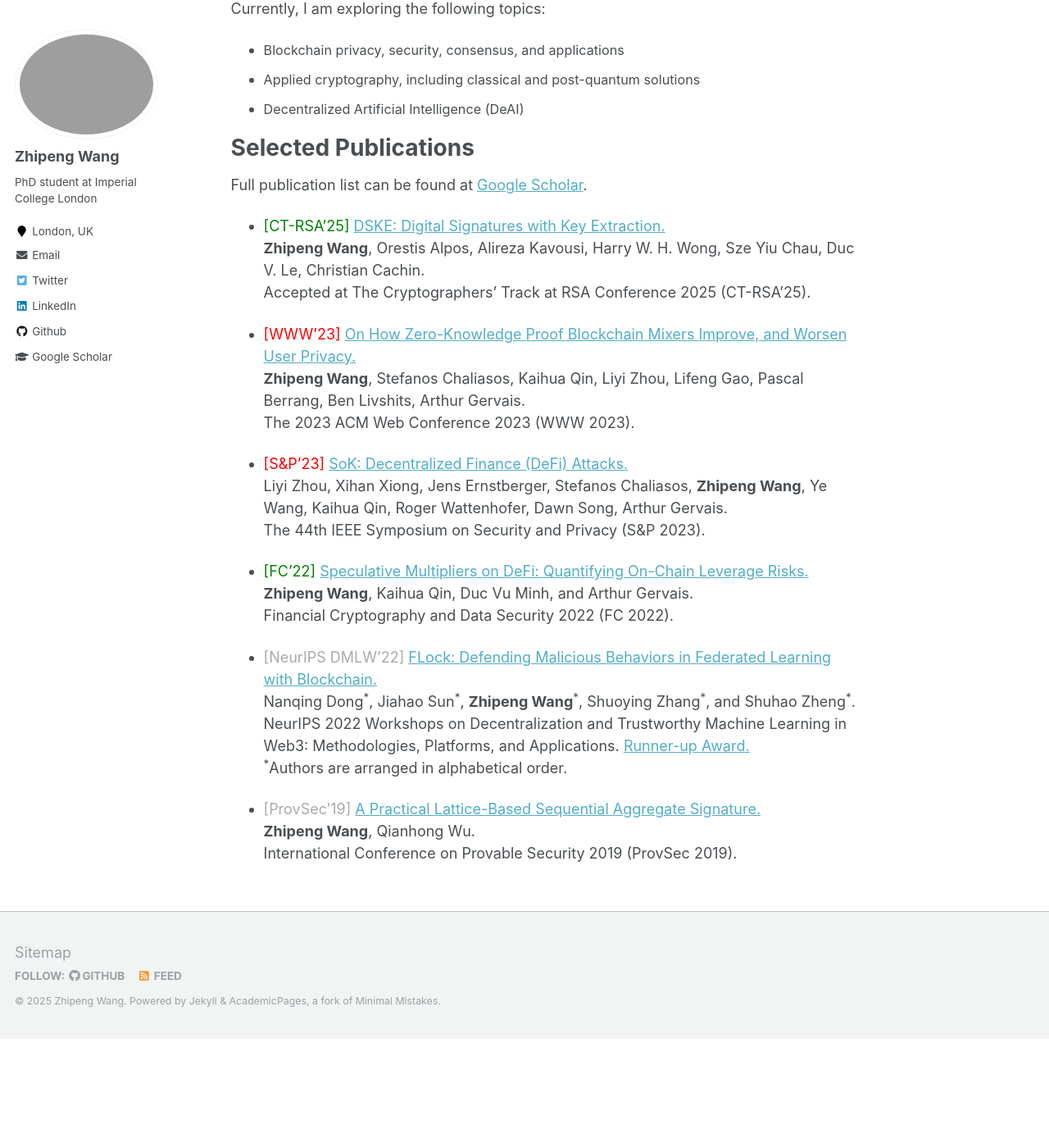
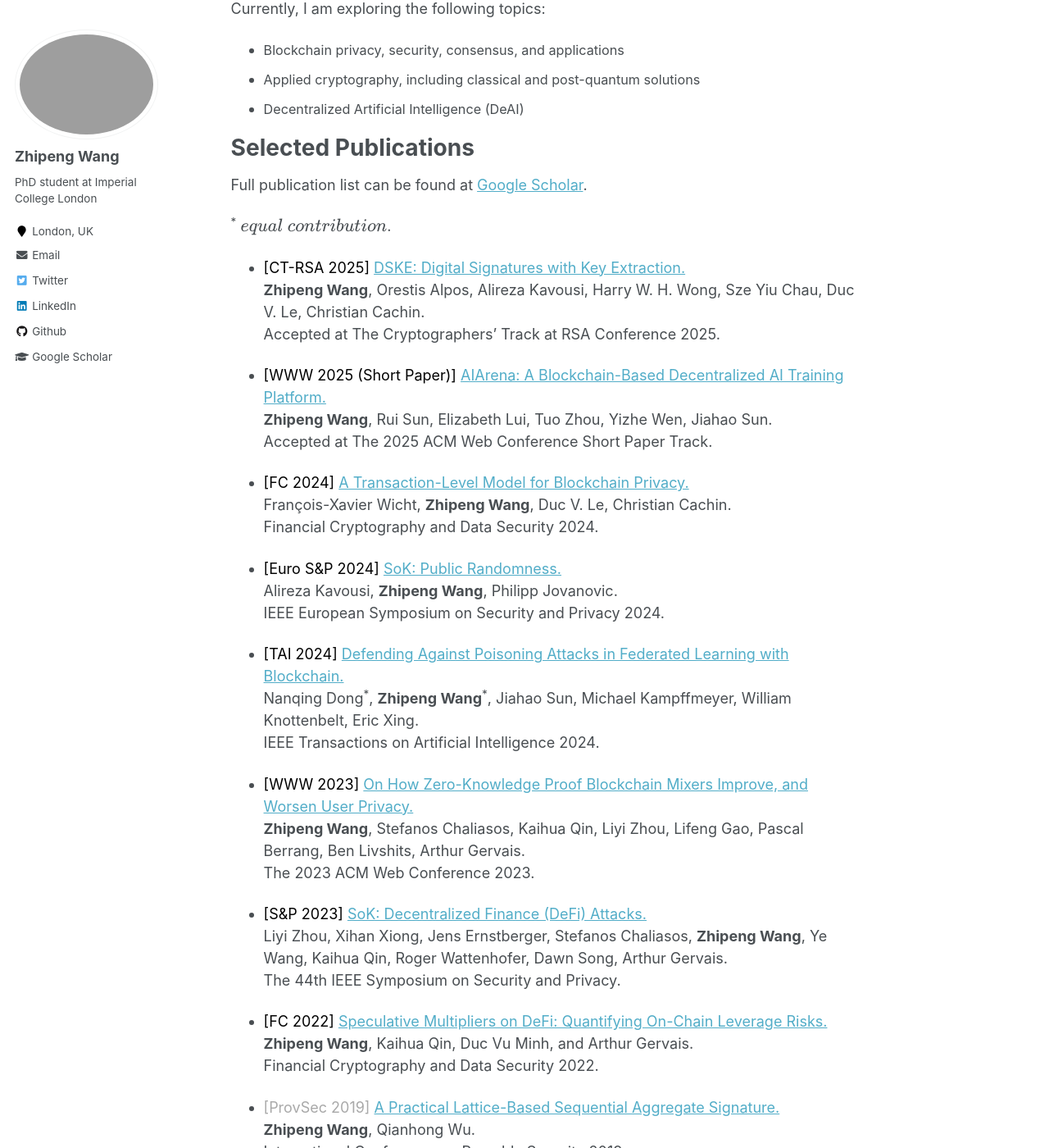
Before and after one commit to WZP321/profile, a Jekyll site: the page built from _pages/about.md, in a window 1280 px wide and 1400 px high, scrolled down 349 px. Shown: the whole window at 82% size. Built offline with Jekyll 4.4.1, drawn with Linux system fonts in a browser that asks for light colours; formulas are drawn with MathJax 3; before the commit the page ends 1616 px from its top, so only the background shows below that; some of the changed text lies outside the part shown.

Commit message:
update about me

```diff
--- a/_pages/about.md
+++ b/_pages/about.md
@@ -10,7 +10,6 @@ redirect_from:
 I am a Postdoctoral Research Associate in the [Department of Computing](https://www.imperial.ac.uk/computing/) at [Imperial College London](https://www.imperial.ac.uk/). Prior to this, I earned my PhD at [Imperial College London](https://www.imperial.ac.uk/), supervised by [Prof. William J. Knottenbelt](https://www.doc.ic.ac.uk/~wjk/). Previously, I obtained my Master’s degree, advised by [Prof. Qianhong Wu](https://scholar.google.com/citations?hl=en&user=eEzaPPYAAAAJ), and my Bachelor’s degree from [Beihang University](https://ev.buaa.edu.cn/).
 
 
-<!-- advised by [Prof. Qianhong Wu](https://scholar.google.com/citations?hl=en&user=eEzaPPYAAAAJ), and  from École Centrale de Pékin, Beihang University.   -->
 
 My research interests encompass privacy and security challenges in computer systems, with a particular focus on cryptography, blockchain, and their practical applications. Currently, I am exploring the following topics:
 
@@ -25,30 +24,48 @@ Selected Publications
 =======
 Full publication list can be found at [Google Scholar](https://scholar.google.com/citations?hl=en&user=ughaML4AAAAJ&view_op=list_works&sortby=pubdate).
 
-- <span style="color:green">\[CT-RSA'25\]</span> [DSKE: Digital Signatures with Key Extraction.](https://eprint.iacr.org/2022/1753.pdf)<br />
+<sup>*</sup> $equal~contribution$.
+
+- <span style="color:black">\[CT-RSA 2025\]</span> [DSKE: Digital Signatures with Key Extraction.](https://eprint.iacr.org/2022/1753.pdf)<br />
 **Zhipeng Wang**, Orestis Alpos,  Alireza Kavousi, Harry W. H. Wong, Sze Yiu Chau, Duc V. Le, Christian Cachin.<br />
-Accepted at The Cryptographers' Track at RSA Conference 2025 (CT-RSA'25). <br />
+Accepted at The Cryptographers' Track at RSA Conference 2025. <br />
+
+- <span style="color:black">\[WWW 2025 (Short Paper)\]</span> [AIArena: A Blockchain-Based Decentralized AI Training Platform.](https://arxiv.org/pdf/2412.14566)<br />
+**Zhipeng Wang**, Rui Sun, Elizabeth Lui, Tuo Zhou, Yizhe Wen, Jiahao Sun.<br />
+Accepted at The 2025 ACM Web Conference Short Paper Track. <br />
+
+- <span style="color:black">\[FC 2024\]</span> [A Transaction-Level Model for Blockchain Privacy.](https://eprint.iacr.org/2023/1902.pdf)<br />
+François-Xavier Wicht, **Zhipeng Wang**, Duc V. Le, Christian Cachin.<br />
+Financial Cryptography and Data Security 2024. <br />
+
+- <span style="color:black">\[Euro S&P 2024\]</span> [SoK: Public Randomness.](https://eprint.iacr.org/2023/1121.pdf)<br />
+Alireza Kavousi, **Zhipeng Wang**, Philipp Jovanovic.<br />
+IEEE European Symposium on Security and Privacy 2024. <br />
+
+- <span style="color:black">\[TAI 2024\]</span> [Defending Against Poisoning Attacks in Federated Learning with Blockchain.](https://www.computer.org/csdl/journal/ai/2024/07/10471193/1VpY6lFFWko)<br />
+ Nanqing Dong<sup>*</sup>, **Zhipeng Wang**<sup>*</sup>, Jiahao Sun, Michael Kampffmeyer, William Knottenbelt, Eric Xing. <br />
+IEEE Transactions on Artificial Intelligence 2024. <br />
 
 
 
-- <span style="color:red">\[WWW'23\]</span> [On How Zero-Knowledge Proof Blockchain Mixers Improve, and Worsen User Privacy.](https://arxiv.org/pdf/2201.09035.pdf)\
+- <span style="color:black">\[WWW 2023\]</span> [On How Zero-Knowledge Proof Blockchain Mixers Improve, and Worsen User Privacy.](https://arxiv.org/pdf/2201.09035.pdf)\
 **Zhipeng Wang**, Stefanos Chaliasos, Kaihua Qin, Liyi Zhou, Lifeng Gao, Pascal Berrang, Ben Livshits, Arthur Gervais.\
-The 2023 ACM Web Conference 2023 (WWW 2023).
+The 2023 ACM Web Conference 2023.
 
-- <span style="color:red">\[S&P'23\]</span> [SoK: Decentralized Finance (DeFi) Attacks.](https://arxiv.org/pdf/2208.13035.pdf)<br />
+- <span style="color:black">\[S&P 2023\]</span> [SoK: Decentralized Finance (DeFi) Attacks.](https://arxiv.org/pdf/2208.13035.pdf)<br />
 Liyi Zhou, Xihan Xiong, Jens Ernstberger, Stefanos Chaliasos, **Zhipeng Wang**, Ye Wang, Kaihua Qin, Roger Wattenhofer, Dawn Song, Arthur Gervais.<br />
-The 44th IEEE Symposium on Security and Privacy (S&P 2023).
+The 44th IEEE Symposium on Security and Privacy.
 
-- <span style="color:green">\[FC'22\]</span> [Speculative Multipliers on DeFi: Quantifying On-Chain Leverage Risks.](https://link.springer.com/chapter/10.1007/978-3-031-18283-9_3)<br />
+- <span style="color:black">\[FC 2022\]</span> [Speculative Multipliers on DeFi: Quantifying On-Chain Leverage Risks.](https://link.springer.com/chapter/10.1007/978-3-031-18283-9_3)<br />
 **Zhipeng Wang**, Kaihua Qin, Duc Vu Minh, and Arthur Gervais.<br />
-Financial Cryptography and Data Security 2022 (FC 2022).
+Financial Cryptography and Data Security 2022.
 
 
 
-- <span style="color:darkgray">\[NeurIPS DMLW'22\]</span> [FLock: Defending Malicious Behaviors in Federated Learning with Blockchain.](https://arxiv.org/pdf/2211.04344.pdf)<br />
+<!-- - <span style="color:darkgray">\[NeurIPS DMLW'22\]</span> [FLock: Defending Malicious Behaviors in Federated Learning with Blockchain.](https://arxiv.org/pdf/2211.04344.pdf)<br />
 Nanqing Dong<sup>*</sup>, Jiahao Sun<sup>*</sup>, **Zhipeng Wang**<sup>*</sup>, Shuoying Zhang<sup>*</sup>, and Shuhao Zheng<sup>*</sup>.<br />
 NeurIPS 2022 Workshops on Decentralization and Trustworthy Machine Learning in Web3: Methodologies, Platforms, and Applications. [Runner-up Award.](https://ai-secure.github.io/DMLW2022/papers)<br />
-<sup>*</sup>Authors are arranged in alphabetical order.
+<sup>*</sup>Authors are arranged in alphabetical order. -->
 
-- <span style="color:darkgray">\[ProvSec'19\]</span> [A Practical Lattice-Based Sequential Aggregate Signature.](https://link.springer.com/chapter/10.1007/978-3-030-31919-9_6)<br />**Zhipeng Wang**, Qianhong Wu.<br />
-International Conference on Provable Security 2019 (ProvSec 2019).
+- <span style="color:darkgray">\[ProvSec 2019\]</span> [A Practical Lattice-Based Sequential Aggregate Signature.](https://link.springer.com/chapter/10.1007/978-3-030-31919-9_6)<br />**Zhipeng Wang**, Qianhong Wu.<br />
+International Conference on Provable Security 2019.
```
